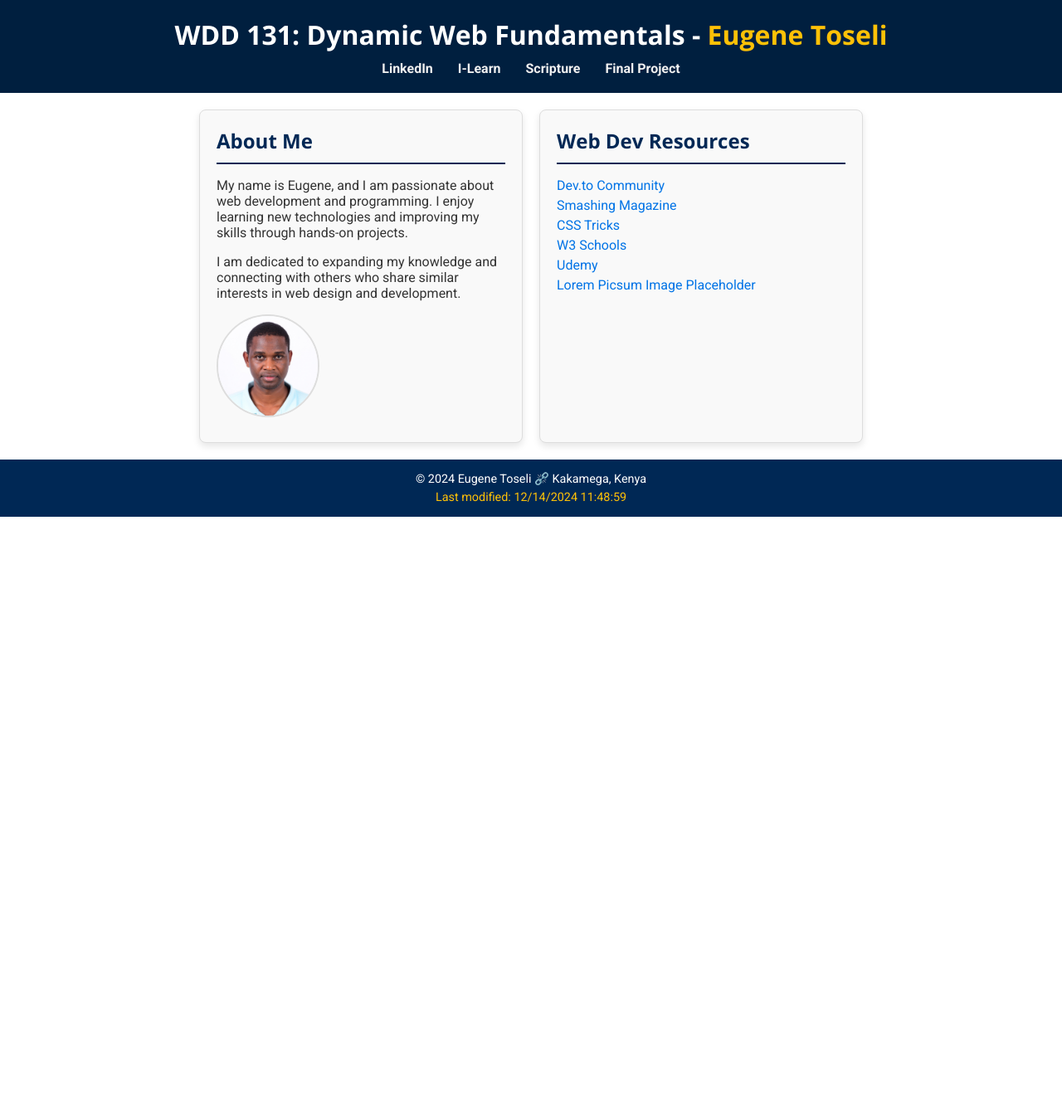
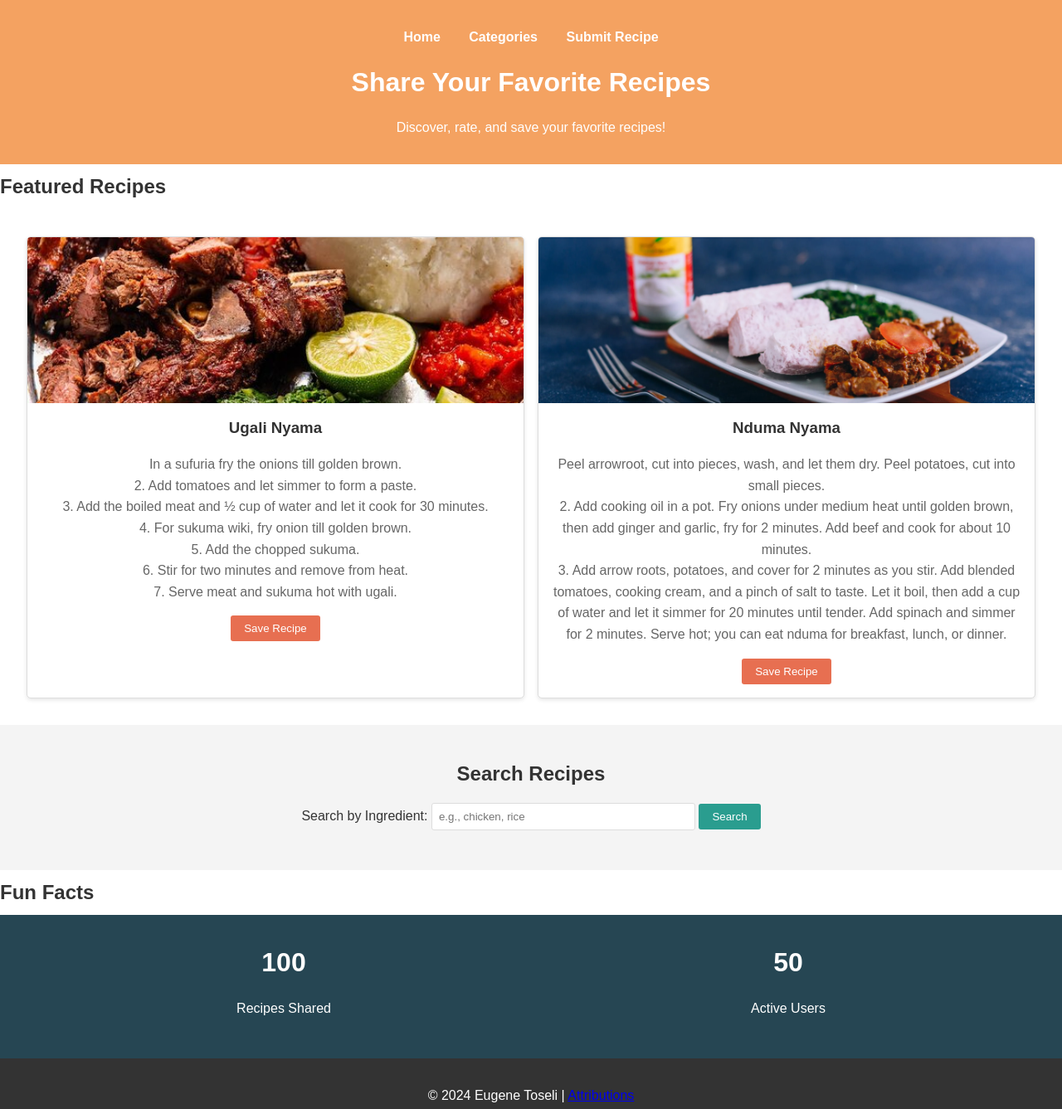
Before and after one commit to ETOSELI/wdd131, a plain HTML site: page index.html in a window 1280 px wide. Shown: the whole page at 83% size. Before the commit the page ends 800 px from the top, so only its background shows below. Drawn offline with nearby package versions, Linux system fonts and the light colour scheme.

Commit message:
created an online sharing platform

```diff
--- a/index.html
+++ b/index.html
@@ -1,61 +1,87 @@
 <!DOCTYPE html>
 <html lang="en">
 <head>
-    <!-- Meta Information -->
     <meta charset="UTF-8">
     <meta name="viewport" content="width=device-width, initial-scale=1.0">
-    <title>WDD 131 - Dynamic Web Fundamentals - Eugene Toseli</title>
-    <meta name="description" content="WDD 131 - Dynamic Web Fundamentals, Eugene Toseli, Keywords: Dynamic Web Development, HTML, CSS, JavaScript">
-    <meta name="author" content="Eugene Toseli">
-
-    <!-- External CSS -->
-    <link rel="stylesheet" href="styles/base.css">
-
-    <!-- Google Fonts -->
-    <link href="https://fonts.googleapis.com/css2?family=Roboto:wght@400;700&family=Open+Sans:wght@400;700&display=swap" rel="stylesheet">
-
-    <!-- JavaScript with defer attribute -->
-    <script src="scripts/getdates.js" defer></script>
+    <title>Online Recipe Sharing Platform</title>
+    <link rel="stylesheet" href="styles/recipes.css">
+    <script defer src="scripts/recipes.js"></script> <!-- Link to the JavaScript file -->
 </head>
 <body>
-    <!-- Header Section -->
     <header>
-        <h1>WDD 131: Dynamic Web Fundamentals - <span class="highlight">Eugene Toseli</span></h1>
         <nav>
             <ul>
-                <li><a href="https://www.linkedin.com/in/eugene-toseli-b2a1b527a/" target="_blank">LinkedIn</a></li>
-                <li><a href="https://byui.instructure.com/" target="_blank">I-Learn</a></li>
-                <li><a href="https://www.churchofjesuschrist.org/study/scriptures" target="_blank">Scripture</a></li>
-                <li><a href="#" target="_blank">Final Project</a></li>
+                <li><a href="index.html">Home</a></li>
+                <li><a href="categories.html">Categories</a></li>
+                <li><a href="submit.html">Submit Recipe</a></li>
             </ul>
         </nav>
+        <h1>Share Your Favorite Recipes</h1>
+        <p>Discover, rate, and save your favorite recipes!</p>
     </header>
 
-    <!-- Main Content Section -->
     <main>
-        <section class="card">
-            <h2>About Me</h2>
-            <p>My name is Eugene, and I am passionate about web development and programming. I enjoy learning new technologies and improving my skills through hands-on projects.</p>
-            <p>I am dedicated to expanding my knowledge and connecting with others who share similar interests in web design and development.</p>
-            <img src="images/Eugene.jpg" alt="Eugene">
+        <!-- Featured Recipes Section -->
+        <section id="featured-recipes">
+            <h2>Featured Recipes</h2>
+            <div class="recipe-grid">
+                <!-- Recipe Cards -->
+                <div class="recipe-card">
+                    <img src="images/ugali.jpg" alt="Ugali">
+                    <h3>Ugali Nyama</h3>
+                    <p>In a sufuria fry the onions till golden brown.<br>
+                        2. Add tomatoes and let simmer to form a paste.<br>
+                        3. Add the boiled meat and ½ cup of water and let it cook for 30 minutes.<br>
+                        4. For sukuma wiki, fry onion till golden brown.<br>
+                        5. Add the chopped sukuma.<br>
+                        6. Stir for two minutes and remove from heat.<br>
+                        7. Serve meat and sukuma hot with ugali.
+                    </p>
+                    <button class="save-recipe">Save Recipe</button>
+                </div>
+
+                <div class="recipe-card">
+                    <img src="images/nduma.webp" alt="Nduma Nyama">
+                    <h3>Nduma Nyama</h3>
+                    <p>Peel arrowroot, cut into pieces, wash, and let them dry. Peel potatoes, cut into small pieces.<br>
+                        2. Add cooking oil in a pot. Fry onions under medium heat until golden brown, then add ginger and garlic, fry for 2 minutes. Add beef and cook for about 10 minutes.<br>
+                        3. Add arrow roots, potatoes, and cover for 2 minutes as you stir. Add blended tomatoes, cooking cream, and a pinch of salt to taste. Let it boil, then add a cup of water and let it simmer for 20 minutes until tender. Add spinach and simmer for 2 minutes. Serve hot; you can eat nduma for breakfast, lunch, or dinner.
+                    </p>
+                    <button class="save-recipe">Save Recipe</button>
+                </div>
+                <!-- Add more cards as needed -->
+            </div>
         </section>
-        <section class="card">
-            <h2>Web Dev Resources</h2>
-            <ul>
-                <li><a href="https://dev.to/" target="_blank">Dev.to Community</a></li>
-                <li><a href="https://www.smashingmagazine.com/" target="_blank">Smashing Magazine</a></li>
-                <li><a href="https://css-tricks.com/" target="_blank">CSS Tricks</a></li>
-                <li><a href="https://www.w3schools.com/" target="_blank">W3 Schools</a></li>
-                <li><a href="https://www.udemy.com/" target="_blank">Udemy</a></li>
-                <li><a href="https://picsum.photos/" target="_blank">Lorem Picsum Image Placeholder</a></li>
-            </ul>
+
+        <!-- Search Section -->
+        <section id="search-recipes">
+            <h2>Search Recipes</h2>
+            <form id="search-form">
+                <label for="ingredients">Search by Ingredient:</label>
+                <input type="text" id="ingredients" name="ingredients" placeholder="e.g., chicken, rice">
+                <button type="submit">Search</button>
+            </form>
+            <div id="search-results"></div>
+        </section>
+
+        <!-- Fun Facts -->
+        <section id="fun-facts">
+            <h2>Fun Facts</h2>
+            <div class="counter-grid">
+                <div class="counter">
+                    <span id="recipes-shared">0</span>
+                    <p>Recipes Shared</p>
+                </div>
+                <div class="counter">
+                    <span id="users-active">0</span>
+                    <p>Active Users</p>
+                </div>
+            </div>
         </section>
     </main>
 
-    <!-- Footer Section -->
     <footer>
-        <p>&copy; <span id="currentyear"></span> Eugene Toseli ⛓️‍💥 Kakamega, Kenya</p>
-        <p id="lastModified">Last Modification: </p>
+        <p>&copy; 2024 Eugene Toseli | <a href="attributions.html">Attributions</a></p>
     </footer>
 </body>
 </html>
--- /dev/null
+++ b/scripts/recipes.js
@@ -0,0 +1,71 @@
+// JavaScript for Favorite Recipes Website
+
+document.addEventListener("DOMContentLoaded", () => {
+    // Local Storage Management
+    const savedRecipes = JSON.parse(localStorage.getItem("savedRecipes")) || [];
+
+    // Save Recipe Button Functionality
+    const saveButtons = document.querySelectorAll(".save-recipe");
+    saveButtons.forEach(button => {
+        button.addEventListener("click", (e) => {
+            const recipeCard = e.target.closest(".recipe-card");
+            const recipeTitle = recipeCard.querySelector("h3").textContent;
+
+            if (!savedRecipes.includes(recipeTitle)) {
+                savedRecipes.push(recipeTitle);
+                localStorage.setItem("savedRecipes", JSON.stringify(savedRecipes));
+                alert(`${recipeTitle} has been saved!`);
+            } else {
+                alert(`${recipeTitle} is already saved!`);
+            }
+        });
+    });
+
+    // Search Functionality
+    const searchForm = document.getElementById("search-form");
+    const searchResults = document.getElementById("search-results");
+
+    searchForm.addEventListener("submit", (e) => {
+        e.preventDefault();
+        const query = document.getElementById("ingredients").value.toLowerCase();
+
+        const matchingRecipes = Array.from(document.querySelectorAll(".recipe-card")).filter(card => {
+            const description = card.querySelector("p").textContent.toLowerCase();
+            return description.includes(query);
+        });
+
+        searchResults.innerHTML = ""; // Clear previous results
+
+        if (matchingRecipes.length > 0) {
+            matchingRecipes.forEach(recipe => {
+                const clone = recipe.cloneNode(true);
+                searchResults.appendChild(clone);
+            });
+        } else {
+            searchResults.innerHTML = "<p>No recipes found matching your search.</p>";
+        }
+    });
+
+    // Fun Facts Counters
+    const recipesSharedCounter = document.getElementById("recipes-shared");
+    const usersActiveCounter = document.getElementById("users-active");
+
+    let recipesShared = 100; // Starting value for demo purposes
+    let usersActive = 50;    // Starting value for demo purposes
+
+    const incrementCounter = (element, targetValue) => {
+        let currentValue = 0;
+        const increment = Math.ceil(targetValue / 100);
+        const interval = setInterval(() => {
+            currentValue += increment;
+            if (currentValue >= targetValue) {
+                currentValue = targetValue;
+                clearInterval(interval);
+            }
+            element.textContent = currentValue;
+        }, 30);
+    };
+
+    incrementCounter(recipesSharedCounter, recipesShared);
+    incrementCounter(usersActiveCounter, usersActive);
+});
--- /dev/null
+++ b/styles/recipes.css
@@ -0,0 +1,143 @@
+/* General Styles */
+body {
+    font-family: Arial, sans-serif;
+    margin: 0;
+    padding: 0;
+    line-height: 1.6;
+    color: #333;
+}
+
+header {
+    background: #f4a261;
+    color: white;
+    padding: 1rem 0;
+    text-align: center;
+}
+
+nav ul {
+    list-style: none;
+    padding: 0;
+}
+
+nav ul li {
+    display: inline;
+    margin: 0 15px;
+}
+
+nav ul li a {
+    color: white;
+    text-decoration: none;
+    font-weight: bold;
+}
+
+h1, h2 {
+    margin: 0.5rem 0;
+}
+
+/* Recipe Grid */
+.recipe-grid {
+    display: grid;
+    grid-template-columns: repeat(auto-fit, minmax(300px, 1fr));
+    gap: 1rem;
+    padding: 2rem;
+}
+
+.recipe-card {
+    background: #ffffff;
+    border: 1px solid #ddd;
+    border-radius: 5px;
+    overflow: hidden;
+    text-align: center;
+    box-shadow: 0 2px 5px rgba(0, 0, 0, 0.1);
+    transition: transform 0.2s;
+}
+
+.recipe-card:hover {
+    transform: scale(1.05);
+}
+
+.recipe-card img {
+    width: 100%;
+    height: 200px;
+    object-fit: cover;
+}
+
+.recipe-card h3 {
+    margin: 0.5rem 0;
+}
+
+.recipe-card p {
+    padding: 0 1rem;
+    color: #666;
+}
+
+.recipe-card .save-recipe {
+    background: #e76f51;
+    color: white;
+    border: none;
+    padding: 0.5rem 1rem;
+    border-radius: 3px;
+    cursor: pointer;
+    margin-bottom: 1rem;
+}
+
+.recipe-card .save-recipe:hover {
+    background: #d4573f;
+}
+
+/* Search Section */
+#search-recipes {
+    padding: 2rem;
+    background: #f4f4f4;
+    text-align: center;
+}
+
+#search-form {
+    margin: 1rem auto;
+}
+
+#search-form input {
+    padding: 0.5rem;
+    width: 300px;
+    border: 1px solid #ddd;
+    border-radius: 3px;
+}
+
+#search-form button {
+    padding: 0.5rem 1rem;
+    background: #2a9d8f;
+    color: white;
+    border: none;
+    border-radius: 3px;
+    cursor: pointer;
+}
+
+#search-form button:hover {
+    background: #21867a;
+}
+
+/* Fun Facts */
+.counter-grid {
+    display: flex;
+    justify-content: space-around;
+    padding: 2rem;
+    background: #264653;
+    color: white;
+}
+
+.counter {
+    text-align: center;
+}
+
+.counter span {
+    font-size: 2rem;
+    font-weight: bold;
+}
+
+/* Footer */
+footer {
+    background: #333;
+    color: white;
+    text-align: center;
+    padding: 1rem;
+}
--- /dev/null
+++ b/styles/submitrecipe.css
@@ -0,0 +1,103 @@
+/* General styles for all pages */
+body {
+    font-family: Arial, sans-serif;
+    margin: 0;
+    padding: 0;
+    background-color: #f9f9f9;
+}
+
+header {
+    background: #f4a261;
+    padding: 1rem;
+    text-align: center;
+    color: white;
+}
+
+nav ul {
+    list-style: none;
+    display: flex;
+    justify-content: center;
+    padding: 0;
+    margin: 0;
+}
+
+nav ul li {
+    margin: 0 1rem;
+}
+
+nav ul li a {
+    color: white;
+    text-decoration: none;
+    font-weight: bold;
+}
+
+/* Main content styles */
+main {
+    display: flex;
+    justify-content: center;
+    align-items: center;
+    min-height: 80vh;
+}
+
+#submit-recipe {
+    width: 100%;
+    max-width: 500px;
+    background: white;
+    padding: 2rem;
+    border-radius: 8px;
+    box-shadow: 0 4px 6px rgba(0, 0, 0, 0.1);
+}
+
+/* Form styles */
+form {
+    display: flex;
+    flex-direction: column;
+}
+
+form label {
+    margin-bottom: 0.5rem;
+    font-weight: bold;
+}
+
+form input,
+form select,
+form textarea {
+    width: 100%;
+    padding: 0.75rem;
+    margin-bottom: 1.5rem;
+    border: 1px solid #ddd;
+    border-radius: 4px;
+    font-size: 1rem;
+}
+
+form input:focus,
+form select:focus,
+form textarea:focus {
+    outline: none;
+    border-color: #f4a261;
+    box-shadow: 0 0 5px rgba(244, 162, 97, 0.5);
+}
+
+form button {
+    background: #f4a261;
+    color: white;
+    padding: 0.75rem;
+    border: none;
+    border-radius: 4px;
+    font-size: 1rem;
+    cursor: pointer;
+    font-weight: bold;
+    transition: background 0.3s ease;
+}
+
+form button:hover {
+    background: #e76f51;
+}
+
+/* Footer */
+footer {
+    background: #333;
+    color: white;
+    text-align: center;
+    padding: 1rem;
+}
```
Also changed, not shown: categories.html (added, +63 -0 lines), final project/New folder/index.html (added, +61 -0 lines), submit.html (added, +51 -0 lines), images/Mahamri.jpg (added), images/Nduma.webp (added), images/SpicyPeanutSauceRiceNoodles.jpg (added), images/fruits.jpg (added), images/githeri.jpeg (added), images/ugali.jpg (added), 1 other file.
